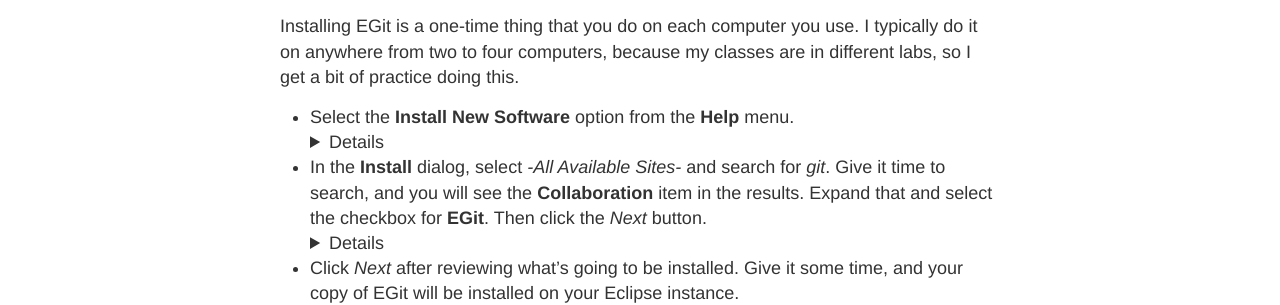
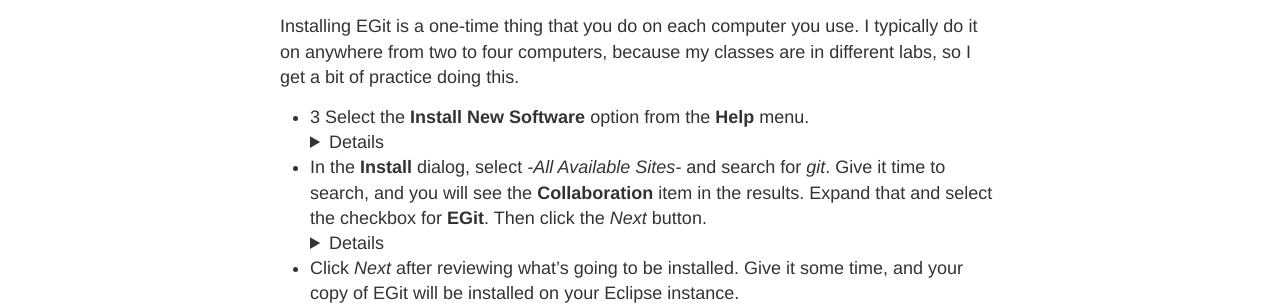
Before and after one commit to dgilleland/dgilleland.github.io, a Jekyll site: the page built from _posts/2015-01-09-eGit-and-Eclipse.md, in a window 1280 px wide. Shown: the part 549-854 px from the top of the page. Built offline with Jekyll 4.4.1, drawn with Linux system fonts in a browser that asks for light colours.

Commit message:
Update 2015-01-09-eGit-and-Eclipse.md

```diff
--- a/_posts/2015-01-09-eGit-and-Eclipse.md
+++ b/_posts/2015-01-09-eGit-and-Eclipse.md
@@ -14,7 +14,7 @@ This blog post is all about how I do that through EGit and Eclipse.
 
 Installing EGit is a one-time thing that you do on each computer you use. I typically do it on anywhere from two to four computers, because my classes are in different labs, so I get a bit of practice doing this.
 
-- Select the **Install New Software** option from the **Help** menu. <details> ![menuHelpInstallNewSoftware.png](/images/posts/eGit-and-Eclipse/menuHelpInstallNewSoftware.png) </details>
+- 3 Select the **Install New Software** option from the **Help** menu. <details> ![menuHelpInstallNewSoftware.png](/images/posts/eGit-and-Eclipse/menuHelpInstallNewSoftware.png) </details>
 - In the **Install** dialog, select *-All Available Sites-* and search for *git*. Give it time to search, and you will see the **Collaboration** item in the results. Expand that and select the checkbox for **EGit**. Then click the *Next* button. <details>![installEGit.png](/images/posts/eGit-and-Eclipse/installEGit.png)</details>
 - Click *Next* after reviewing what's going to be installed. Give it some time, and your copy of EGit will be installed on your Eclipse instance. <details><summary>*[click for screenshot]*</summary>![installEGit-2.png](/images/posts/eGit-and-Eclipse/installEGit-2.png)</details>
 
```
